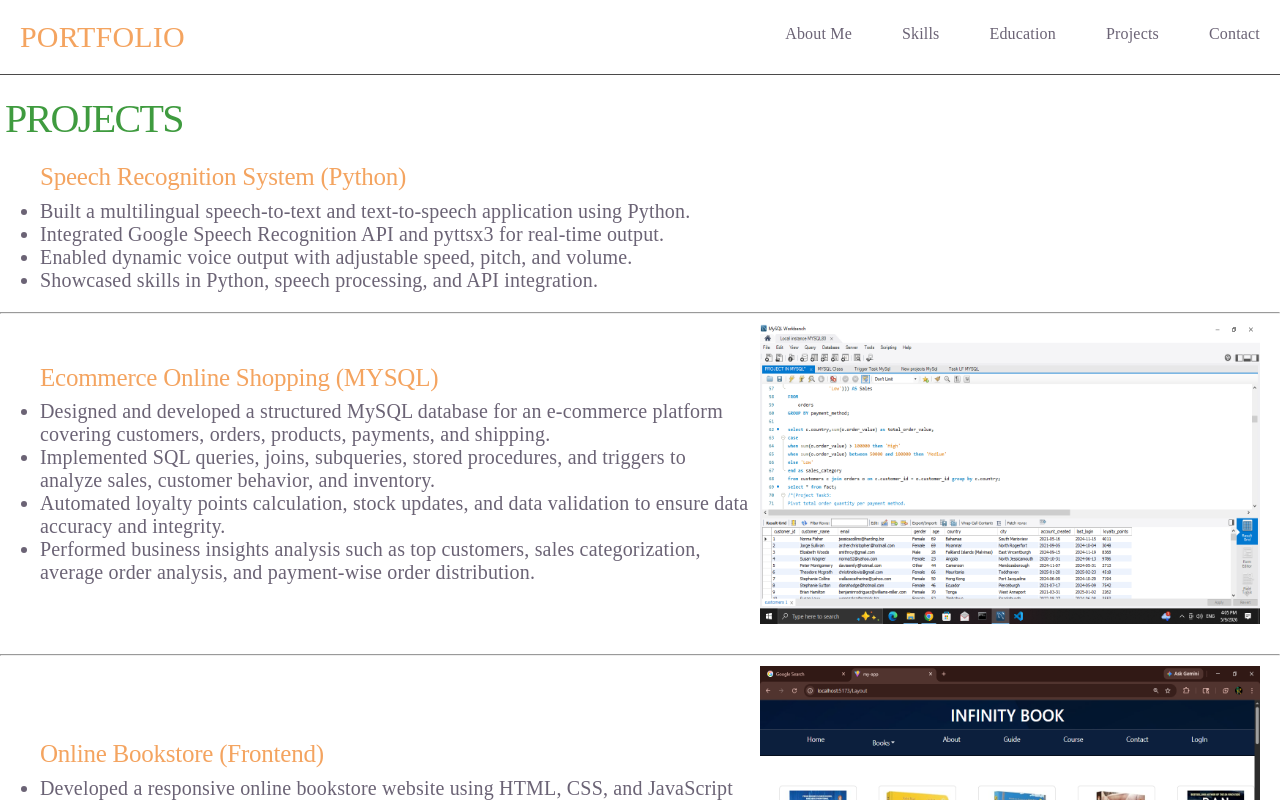
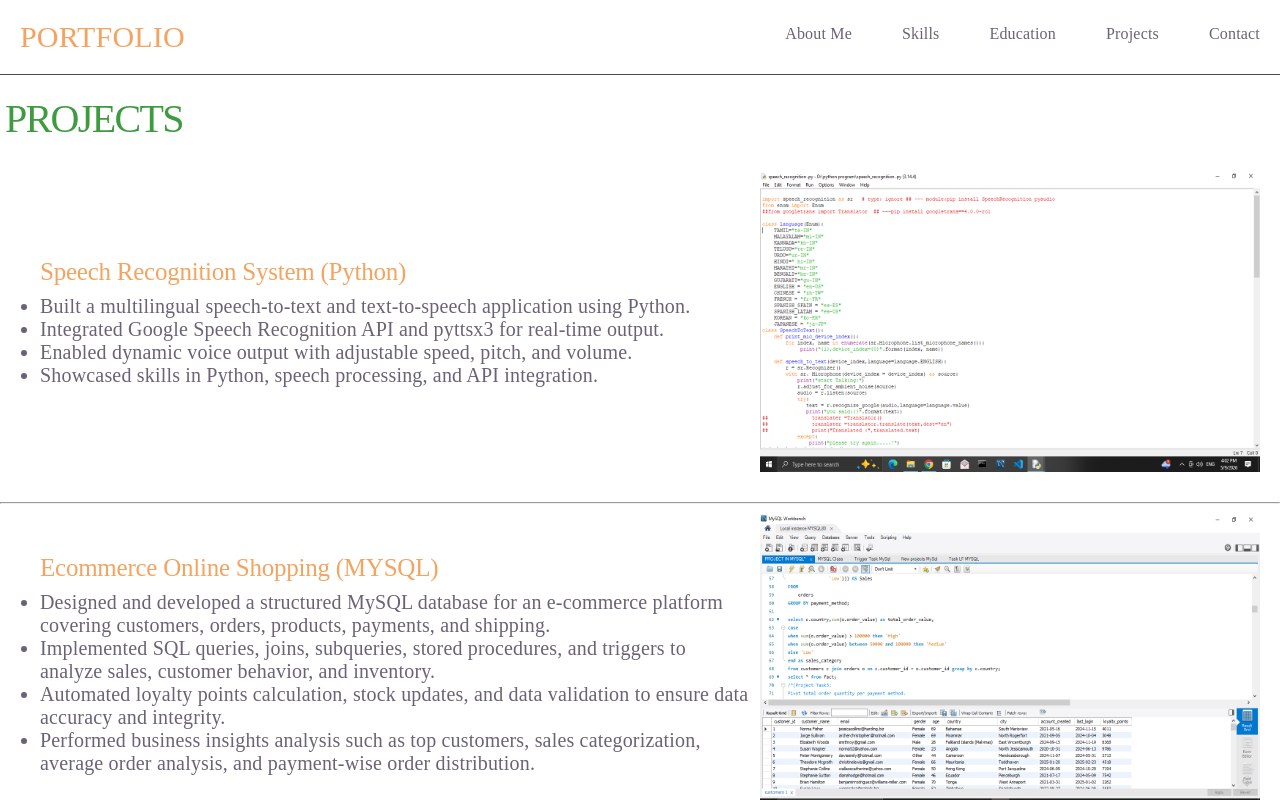
Before and after one commit to rathishvenkat1-cpu/-Protfolio-Rathish.V, a React (Vite) app: page /project in a window 1280 px wide. Shown: the top 800 px of the page. Built offline with nearby package versions, Linux system fonts and the light colour scheme.

Commit message:
5th commit

```diff
--- a/src/profile/Project.tsx
+++ b/src/profile/Project.tsx
@@ -1,4 +1,4 @@
-// import Python from "./Py.png";
+import Python from "./Py.png"
 import MySQL from "./Msql.png";
 import Front from "./BS.png";
 import Frontend from "./Port.png";
@@ -19,7 +19,7 @@ export default function Project(){
           <li>Showcased skills in Python, speech processing, and API integration.</li>
         </ul>
         </div>
-         {/* <img src={Python} alt="Python" className="info-img1"/> */}
+         <img src={Python} alt="Python" className="info-img1"/>
          </div>
         <hr/>
 
```
